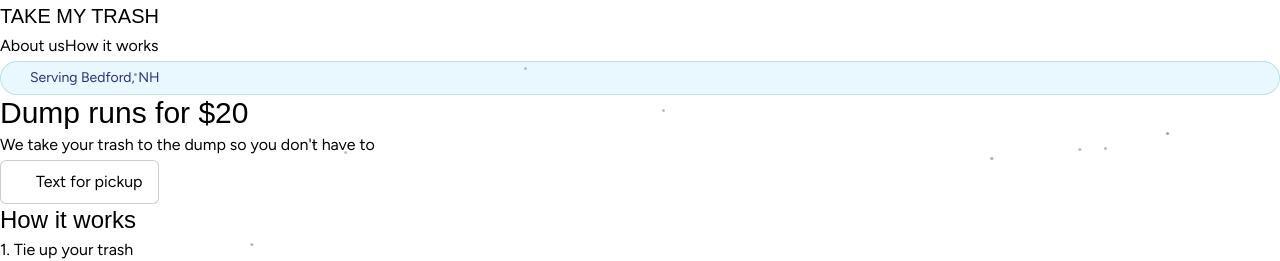
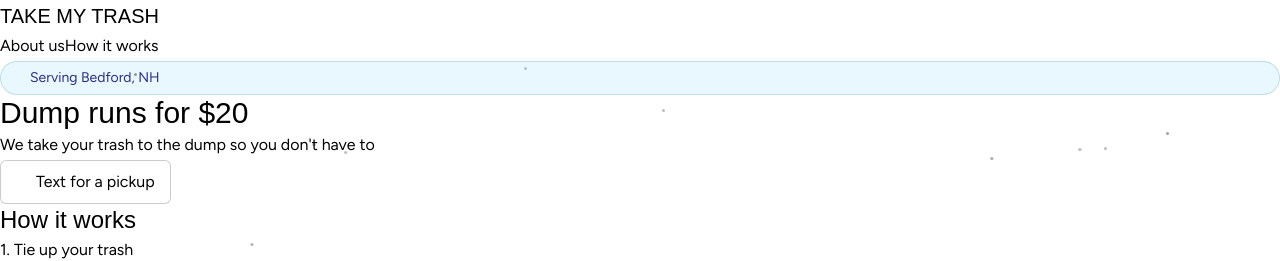
Before and after one commit to jareko999/himarley, a Nuxt app: page / in a window 1280 px wide. Shown: the top 261 px of the page. Built offline with nearby package versions, Linux system fonts and the light colour scheme; some icons are missing; a web font is replaced by a local one.

Commit message:
Change button text

```diff
--- a/pages/index.vue
+++ b/pages/index.vue
@@ -45,7 +45,7 @@ onMounted(() => {
           </p>
           <a href="sms:6034174461?body=Can%20you%20pickup%20my%20trash%3F%20It%27s%20located%20at%3A%20" class="button secondary m-auto mt-8">
             <PhChatCircleDots :size="20" class="mr-2" />
-            <p>Text for pickup</p>
+            <p>Text for a pickup</p>
           </a>
         </div>
       </section>
```
